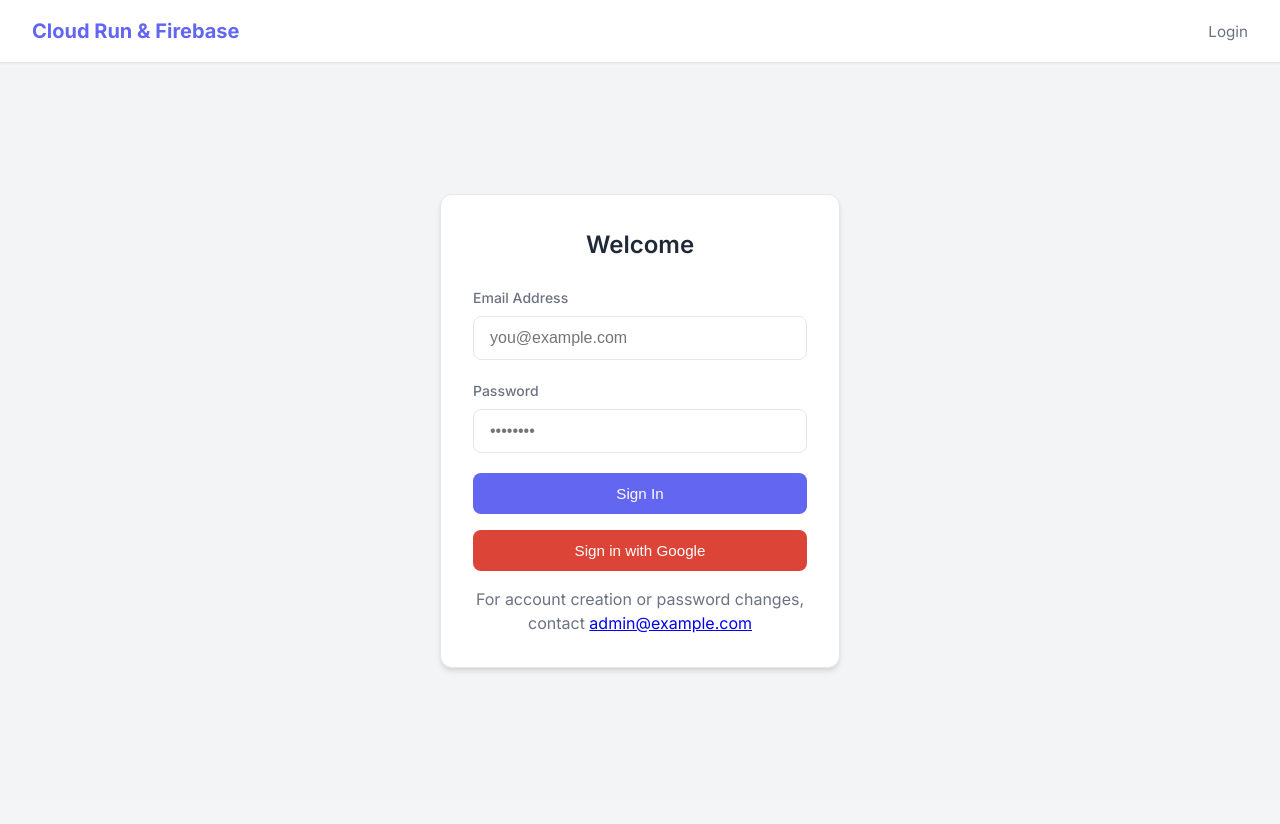
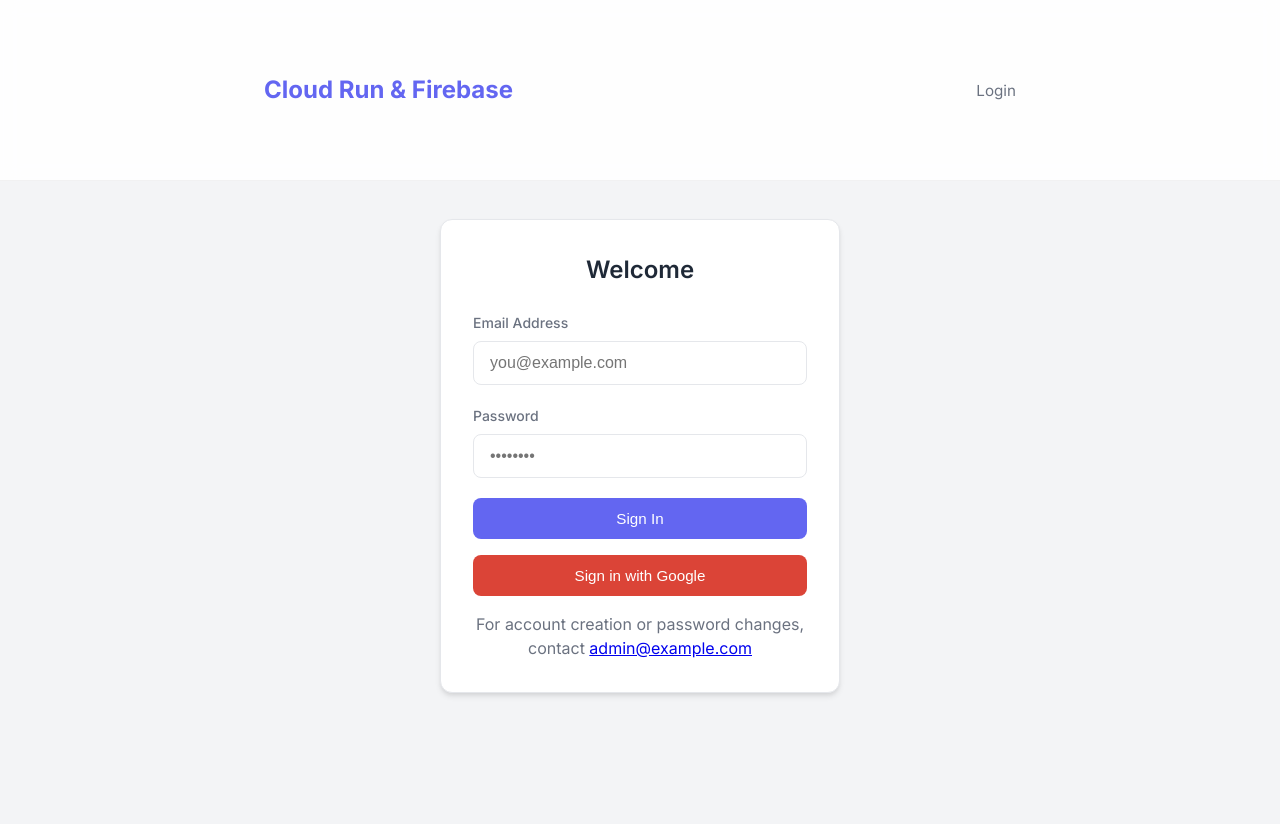
Before and after one commit to managedkaos/cloud-run-auth-demo, a FastAPI app: page /login in a window 1280 px wide. Before the commit the page ends 672 px from the top, so only its background shows below. Run offline with FastAPI, Linux system fonts and the light colour scheme; some libraries are stand-ins or nearby versions.

Commit message:
update application CSS

```diff
--- a/application/static/css/style.css
+++ b/application/static/css/style.css
@@ -33,22 +33,30 @@
     min-height: 100vh;
     display: flex;
     flex-direction: column;
+    padding-top: 5.5rem;
 }
 
-/* Navbar */
-.navbar {
-    background: var(--card-bg);
-    border-bottom: 1px solid var(--border-color);
-    padding: 1rem 2rem;
+/* Header */
+header {
+    padding: 1.5rem 0;
+    position: fixed;
+    width: 100%;
+    top: 0;
+    z-index: 10;
+    background: rgba(255, 255, 255, 0.9);
+    backdrop-filter: blur(10px);
+    border-bottom: 1px solid rgba(0, 0, 0, 0.05);
+}
+
+.nav-container {
     display: flex;
     justify-content: space-between;
     align-items: center;
-    box-shadow: var(--shadow-sm);
 }
 
-.nav-brand {
-    font-weight: 700;
-    font-size: 1.25rem;
+.logo {
+    font-weight: 800;
+    font-size: 1.5rem;
     color: var(--primary-color);
     text-decoration: none;
 }
--- a/application/templates/base.html
+++ b/application/templates/base.html
@@ -1,5 +1,6 @@
 <!DOCTYPE html>
 <html lang="en">
+
 <head>
     <meta charset="UTF-8">
     <meta name="viewport" content="width=device-width, initial-scale=1.0">
@@ -9,22 +10,26 @@
     <link href="https://fonts.googleapis.com/css2?family=Inter:wght@400;500;600;700&display=swap" rel="stylesheet">
     <link rel="stylesheet" href="/static/css/style.css">
 </head>
+
 <body>
-    <nav class="navbar">
-        <a href="/" class="nav-brand">Cloud Run & Firebase</a>
-        <div class="nav-links">
-            {% if request.cookies.get("session") %}
+    <header>
+        <div class="container nav-container">
+            <a href="/" class="logo">Cloud Run & Firebase</a>
+            <div class="nav-links">
+                {% if request.cookies.get("session") %}
                 <a href="/dashboard">Dashboard</a>
                 <a href="/logout">Logout</a>
-            {% else %}
+                {% else %}
                 <a href="/login">Login</a>
-            {% endif %}
+                {% endif %}
+            </div>
         </div>
-    </nav>
+    </header>
 
     <div class="container">
         {% block content %}{% endblock %}
     </div>
 
 </body>
+
 </html>
```
